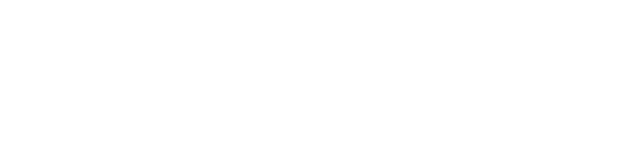
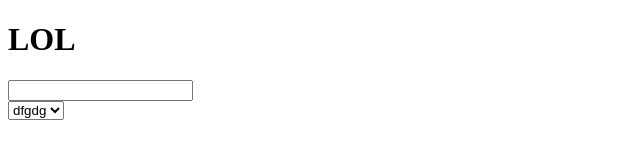
Before and after one commit to st-182/Pizza_task_vanilla_JS, a plain HTML site: page order.html in a window 1280 px wide. Shown: the whole page, without its empty margins (0-640 px from the left). Drawn offline with Linux system fonts and the light colour scheme.

Commit message:
test changes

```diff
--- a/order.html
+++ b/order.html
@@ -6,5 +6,23 @@
     <meta name="viewport" content="width=device-width, initial-scale=1.0" />
     <title>Document</title>
   </head>
-  <body></body>
+  <body>
+    <header><h1>LOL</h1></header>
+    <main>
+      <form
+        action="
+      "
+      >
+        <input type="text" />
+      </form>
+      <select name="" id="">
+        <option value="">dfgdg</option>
+        <option value="">dfgdg</option>
+        <option value="">dfgdg</option>
+        <option value="">dfgdg</option>
+        <option value="">dfgdg</option>
+        <option value="">dfgdg</option>
+      </select>
+    </main>
+  </body>
 </html>
```
